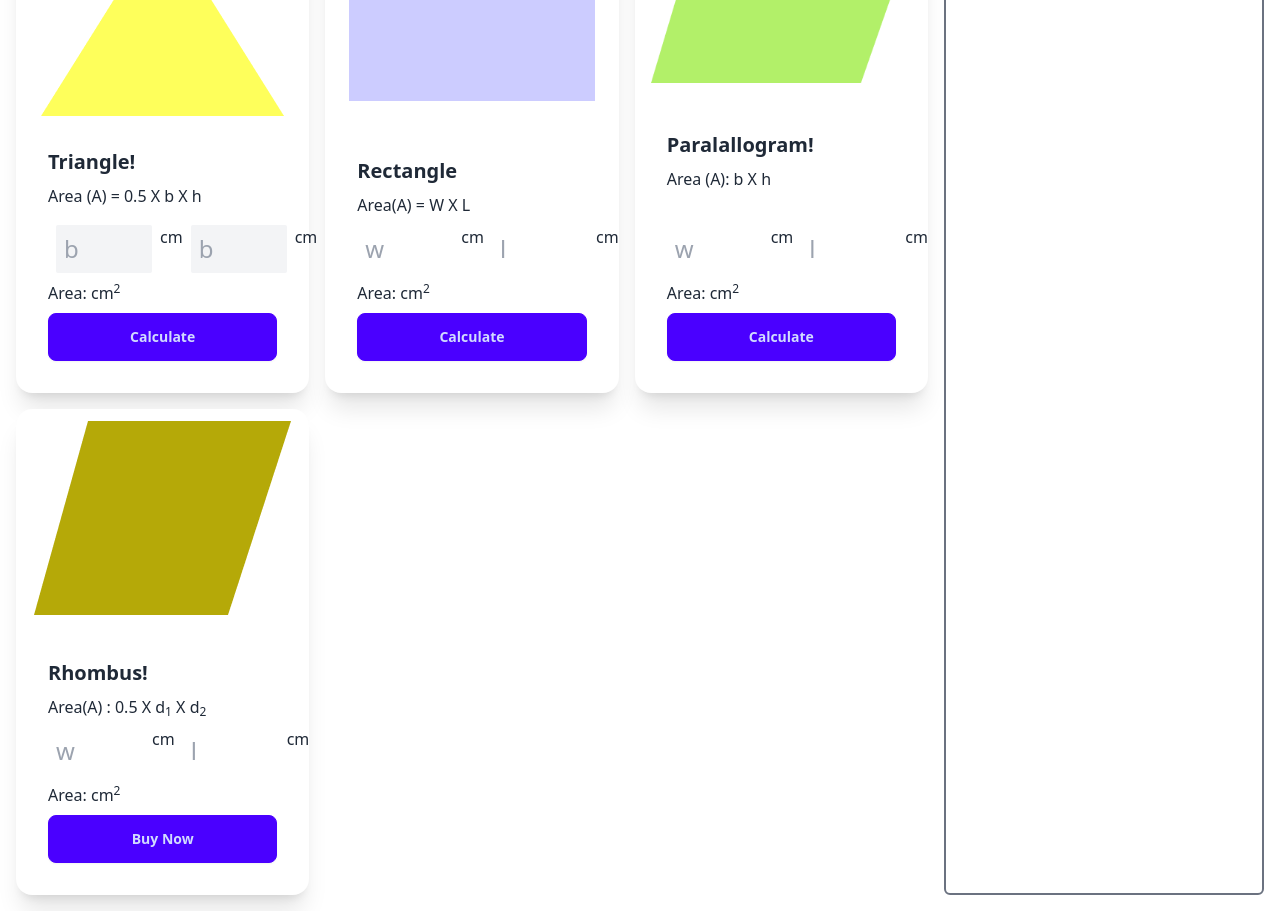
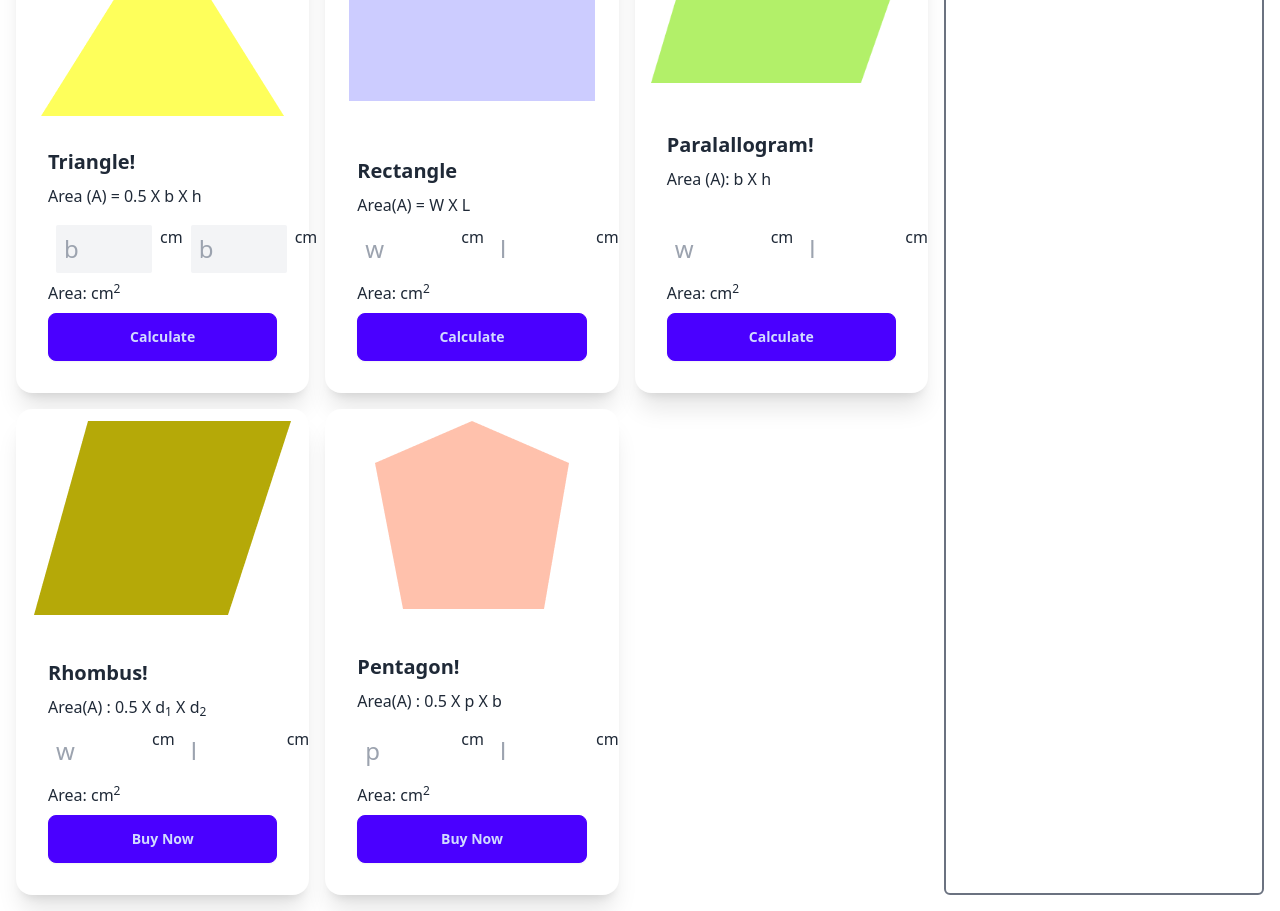
Before and after one commit to Arif-Islam21/geometry-genius, a plain HTML site: page index.html in a window 1280 px wide. Shown: the part 94-1005 px from the top of the page. Drawn offline with nearby package versions, Linux system fonts and the light colour scheme.

Commit message:
working with pentagon

```diff
--- a/index.html
+++ b/index.html
@@ -181,6 +181,43 @@
               </div>
             </div>
           </div>
+          <!-- PENTAGON CARD -->
+          <div class="card bg-base-100 shadow-xl">
+            <figure>
+              <img class="p-3" src="images/pentagon.png" alt="pentagon" />
+            </figure>
+            <div class="card-body">
+              <h2 class="card-title">Pentagon!</h2>
+              <p>Area(A) : 0.5 X p X b</p>
+              <div class="flex">
+                <input
+                  class="w-24 text-2xl p-2 rounded-sm"
+                  id="pentagon-perimiter"
+                  type="text"
+                  placeholder="p"
+                />
+                <span class="mr-2 ml-2">cm</span>
+                <input
+                  class="w-24 text-2xl p-2 rounded-sm"
+                  id="pentagon-length"
+                  placeholder="l"
+                  type="text"
+                />
+                <span class="ml-2">cm</span>
+              </div>
+              <div>
+                <p>
+                  Area: <span id="pentagon-area"></span>
+                  <span>cm<sup>2</sup></span>
+                </p>
+              </div>
+              <div class="card-actions justify-end">
+                <button id="pentagon-btn" class="btn w-full btn-primary">
+                  Buy Now
+                </button>
+              </div>
+            </div>
+          </div>
         </div>
         <!-- AREA CALCUTION CONTAINER -->
         <div class="w-80 ml-4 border-2 border-gray-500 rounded-md">
--- a/scripts/rectangleCalculate.js
+++ b/scripts/rectangleCalculate.js
@@ -27,3 +27,5 @@ document.getElementById("rhombus-btn").addEventListener("click", function () {
   const area = 0.5 * width * length;
   setAreaText("rhombus-area", area);
 });
+
+// FOR PENTAGON
```
